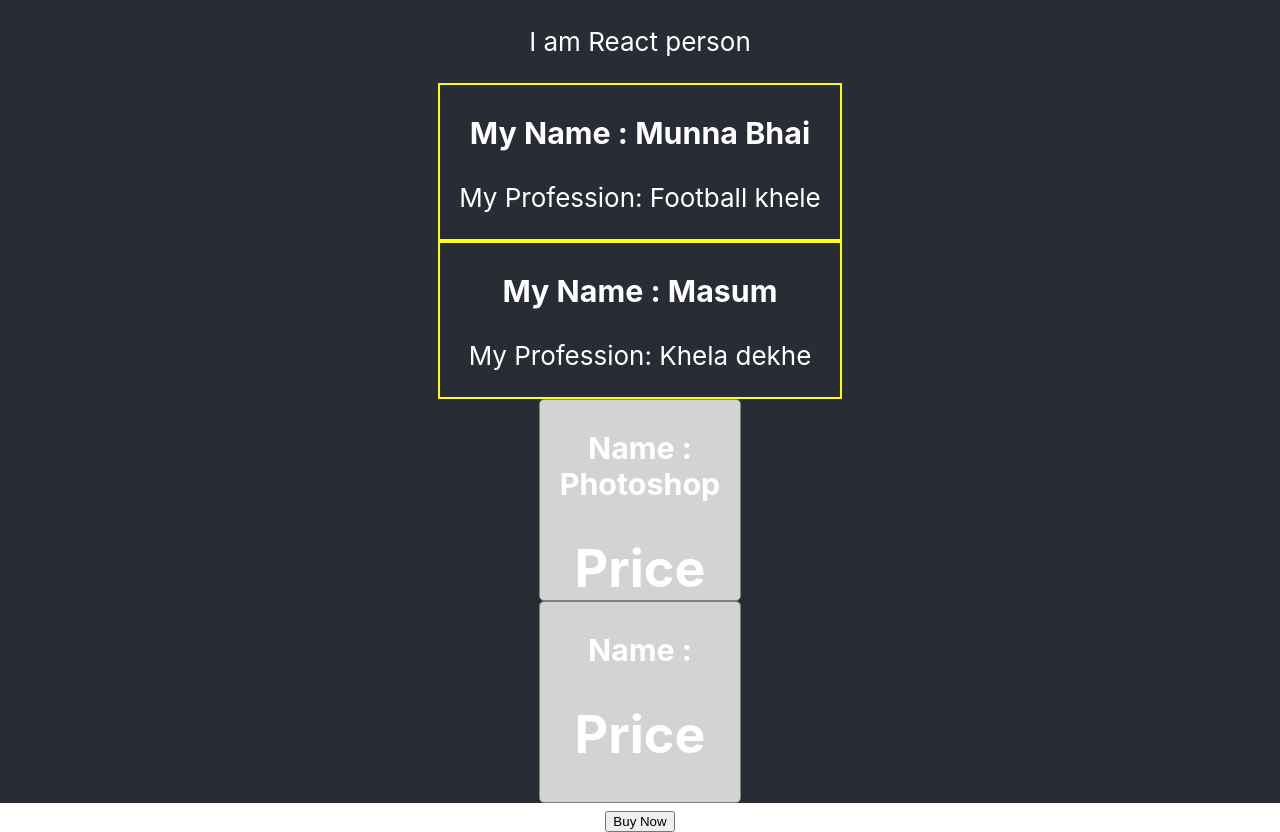
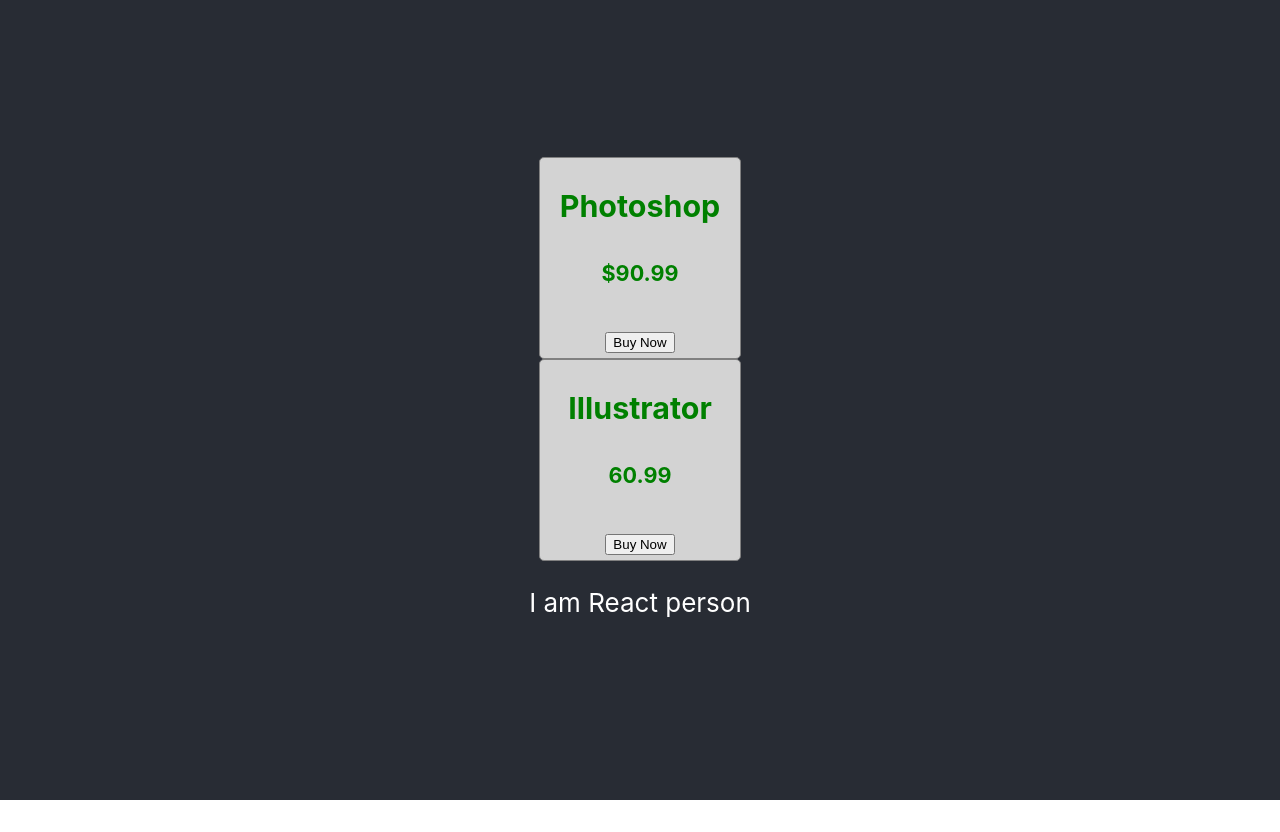
Before and after one commit to Shariful4447/my-new-react-app, a React (Create React App) app in the folder my-new-react-app/: page / in a window 1280 px wide. After the commit the page ends 800 px from the top, so only its background shows below. Built offline with nearby package versions, Linux system fonts and the light colour scheme.

Commit message:
more dynamic app done

```diff
--- a/my-new-react-app/src/App.js
+++ b/my-new-react-app/src/App.js
@@ -1,15 +1,15 @@
-import logo from './logo.svg';
+//import logo from './logo.svg';
 import './App.css';
 
 function App() {
 
-  const nayoks=['Anawar','Rubel','Salman Muqtadir']
+  //const nayoks=['Anawar','Rubel','Salman Muqtadir']
   const products = [
     {name: 'Photoshop', price:'$90.99'},
     {name:'Illustrator', price:'60.99'},
     {name:'PDF Reader',price:'$6.99'}
 
-]
+  ]
   // var person = {name:"Akkas",
   //         job: "Singer" };
   // var person2 = {
@@ -44,11 +44,13 @@
         <Person name="Umar sani" Nayika="Dilruba khan"></Person>
          */}
 
+          <Product product={products[0]}></Product>
+          <Product product={products[1]}></Product>
+
          <p>I am React person</p>
-         <Person name="Munna Bhai" job="Football khele"></Person>
-         <Person name="Masum" job="Khela dekhe"></Person>
-         <Product name={products[0].name} price={products[0].price}></Product>
-         <Product ></Product>
+         {/* <Person name="Munna Bhai" job="Football khele"></Person>
+         <Person name="Masum" job="Khela dekhe"></Person> */}
+
       </header>
     </div>
   );
@@ -80,31 +82,32 @@
 // // }
 
 
-function Person(props){
-  return(
-  <div style={{border:'2px solid yellow',width:'400px'}}>
-    <h3>My Name : {props.name}</h3>
-    <p>My Profession: {props.job} </p>
+// function Person(props){
+//   return(
+//   <div style={{border:'2px solid yellow',width:'400px'}}>
+//     <h3>My Name : {props.name}</h3>
+//     <p>My Profession: {props.job} </p>
 
-  </div>)
-}
+//   </div>)
+// }
 
 function Product(props){
   const productStyle={
     border: '1px solid grey',
     borderRadius:'5px',
     backgroundColor:'lightgray',
+    color:'green',
     height:'200px',
-    width:'200px'
+    width:'200px',
+    float:'left'
   }
+  const {name,price} = props.product;
   return(
-  <div style={productStyle}>
-    <h3>Name : {props.name}</h3>
-    <h1>Price</h1>
-    <button>Buy Now</button>
-
-
-  </div>
+    <div style={productStyle}>
+      <h3>{name}</h3>
+      <h5>{price}</h5>
+      <button>Buy Now</button>
+    </div>
   )
 }
 
```
